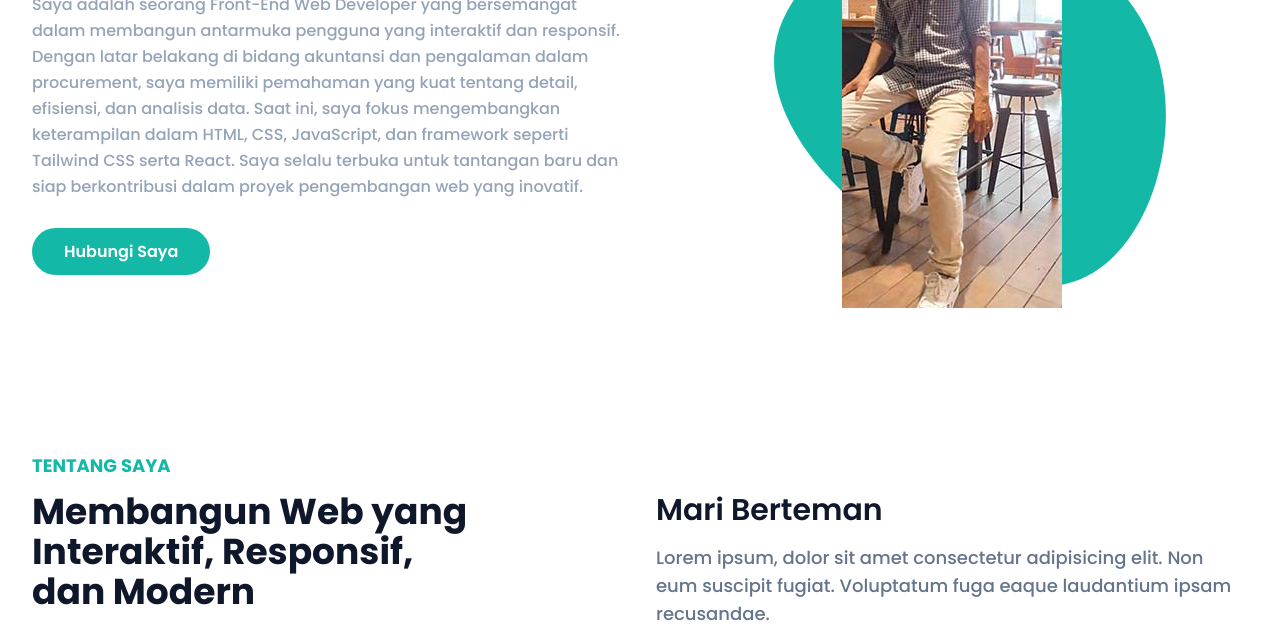
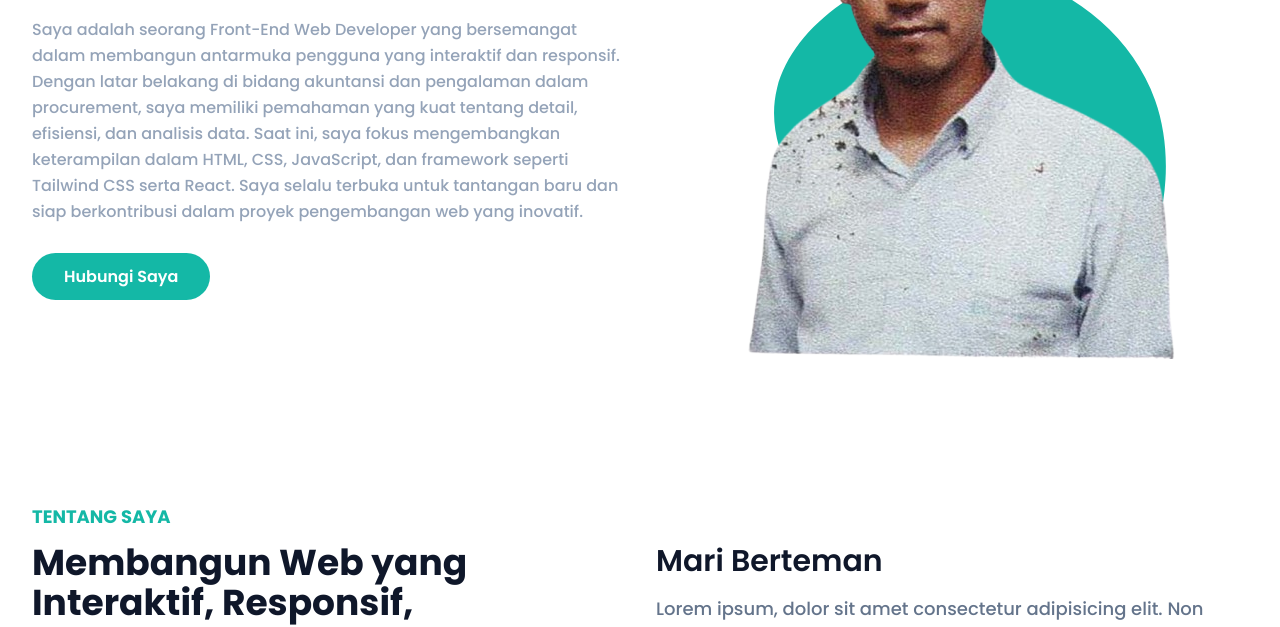
Before and after one commit to jodi1717/portofolio-tailwind, a website: page index.html in a window 1280 px wide. Shown: the part 329-956 px from the top of the page. Drawn offline with Linux system fonts and the light colour scheme.

Commit message:
Update index.html
mengganti foto ke foto awal (jodi.png)

```diff
--- a/index.html
+++ b/index.html
@@ -120,7 +120,7 @@
               >Hubungi Saya</a
             >
           </div>
-          <div class="w-full self-end px-4 lg:w-1/2"><div class="relative mt-10 lg:mt-0 lg:right-0"><img src="img/jodi5.jpg" alt="jodi" class="max-w-full mx-auto"><span class="absolute bottom-0 -z-10 left-1/2 -translate-x-1/2 md:scale-125">
+          <div class="w-full self-end px-4 lg:w-1/2"><div class="relative mt-10 lg:mt-0 lg:right-0"><img src="img/jodi.png" alt="jodi" class="max-w-full mx-auto"><span class="absolute bottom-0 -z-10 left-1/2 -translate-x-1/2 md:scale-125">
             <svg width="400" height="400" viewBox="0 0 200 200" xmlns="http://www.w3.org/2000/svg">
               <path fill="#14b8a6" d="M67.7,-19.6C77.2,7.2,67,42.8,47.2,54.8C27.4,66.8,-2.2,55.3,-24.9,37.9C-47.7,20.5,-63.6,-2.6,-58.3,-23.7C-53,-44.8,-26.5,-63.7,1.3,-64.2C29.1,-64.6,58.2,-46.5,67.7,-19.6Z" transform="translate(100 100) scale(1.2)" />
             </svg>
```
